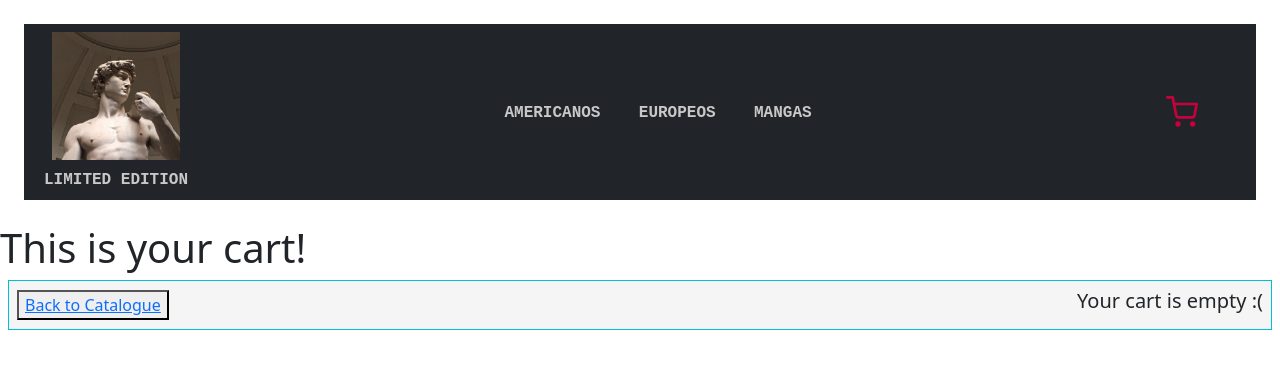
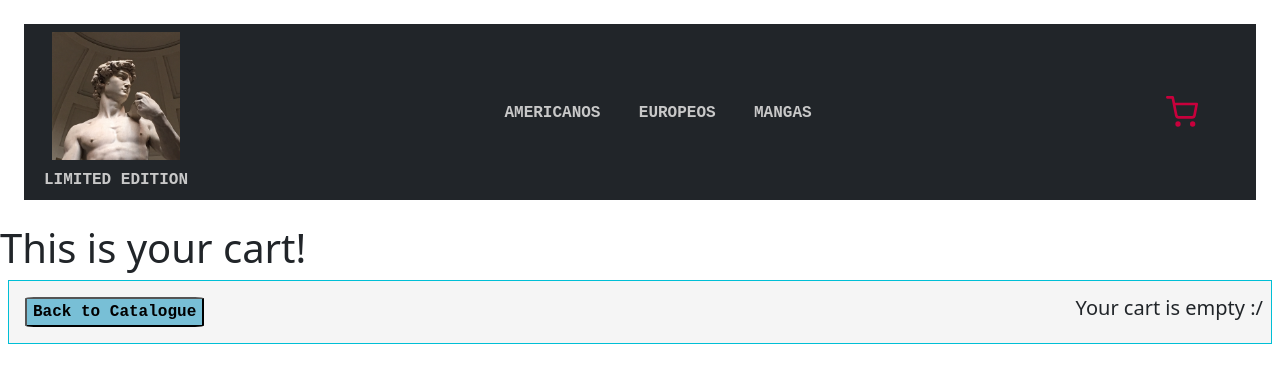
Before and after one commit to lucas-es-lucas/Proyecto_Final_Coder_React_JS, a React (Create React App) app: page /cart in a window 1280 px wide. Shown: the top 366 px of the page. Built offline with nearby package versions, Linux system fonts and the light colour scheme.

Commit message:
subida 20: Firebase. Funcionalidad del Checkout: generación de la orden de compra y envío a la DB. Actualización del Sotck. Para el desafío 11 'Item Collection II'

```diff
--- a/src/components/Cart/Cart.js
+++ b/src/components/Cart/Cart.js
@@ -11,13 +11,13 @@ const Cart = () => {
                <section>
                     <h1>This is your cart!</h1>
                     <article className={styles.cart__item__container}>
-                         <button className={styles.cart__btn}>
-                         <Link to='/'>Back to Catalogue</Link>
+                         <button className={styles.cart__btn__back}>
+                         <Link to='/' className={styles.cart__link__back}>Back to Catalogue</Link>
                          </button>
                          {
                               (cartList.cartList.length > 0)
-                              ? <button className={styles.cart__btn} onClick={cartList.clear}>Empty Cart</button>
-                              : <h5>Your cart is empty :(</h5>
+                              ? <button className={styles.cart__btn__empty} onClick={cartList.clear}>Empty Cart</button>
+                              : <h5>Your cart is empty :/</h5>
                          }
                     </article>
                     {
@@ -64,20 +64,18 @@ const Cart = () => {
                          : <h3> </h3>
                     }
                </section>
-               <section>
-                    {
-                         (cartList.cartList.length > 0)
-                         ?
+               {
+                    (cartList.cartList.length > 0)
+                    ?
+                    <section>
                          <article className={styles.cart__item__container}>
-                              <button className={styles.cart__btn}>
-                              <Link to='/'>Back to Catalogue</Link>
-                              </button>
-                              <button className={styles.cart__btn} onClick={cartList.clear}>Empty Cart</button>
-                              <button className={styles.cart__btn} onClick={cartList.createOrder}>Buy 'em All!</button>
+                              <button className={styles.cart__btn__back}><Link to='/' className={styles.cart__link__back}>Back to Catalogue</Link></button>
+                              <button className={styles.cart__btn__buy} onClick={cartList.createOrder}>Buy 'em All!</button>
+                              <button className={styles.cart__btn__empty} onClick={cartList.clear}>Empty Cart</button>
                          </article>
-                         : <h3> </h3>
-                    }
-               </section>
+                    </section>
+                    : <h3> </h3>
+               }
           </>
      )
 }
--- a/src/components/Cart/Cart.module.css
+++ b/src/components/Cart/Cart.module.css
@@ -36,3 +36,34 @@
 .cart__item__cart {
      width: 100%;
 }
+
+.cart__btn__back {
+     margin: .5rem;
+     border-radius: 5%;
+     background-color: rgb(120, 191, 214);
+     font-family: 'Courier New', Courier, monospace;
+     font-weight: bold;
+}
+
+.cart__link__back {
+     text-decoration: none;
+     color: black;
+}
+
+.cart__btn__empty {
+     margin: .5rem;
+     border-radius: 5%;
+     background-color: rgb(255, 0, 0);
+     color: black;
+     font-family: 'Courier New', Courier, monospace;
+     font-weight: bold;
+}
+
+.cart__btn__buy {
+     margin: .5rem;
+     border-radius: 5%;
+     background-color: rgb(0, 172, 14);
+     color: black;
+     font-family: 'Courier New', Courier, monospace;
+     font-weight: bold;
+}
--- a/src/components/CartContext/CartContext.js
+++ b/src/components/CartContext/CartContext.js
@@ -1,4 +1,4 @@
-import { collection, doc, serverTimestamp, setDoc } from "firebase/firestore";
+import { collection, doc, increment, serverTimestamp, setDoc, updateDoc } from "firebase/firestore";
 import db from "../../utils/firebaseConfig";
 
 const { createContext, useState } = require("react");
@@ -81,22 +81,23 @@ const CartContextProvider = ({children}) => {
           console.log(order);
 
           const createOrderInFirestore = async () => {
+               // agrega el document con un Auto-Id
                const newOrderInFirestore = doc(collection(db, 'orders'));
+               // usa el Auto-Id generado para agregar los datos al document
                await setDoc(newOrderInFirestore, order);
                return newOrderInFirestore;
           };
 
           createOrderInFirestore()
+          // el contenido del .THEN va entre {} porque se ejecuta más de 1 línea
                .then((result) => {
-                         // alert(`Compraste ${result.id}`);
-                         alert('Gracias por tu compra!');
-                         // REVISAR - FALLA EL MAPEO
-                         // cartList.cartList.map(async (item) => {
-                         //      const itemRef = doc(db, 'comics', item.idItem);
-                         //      await updateDoc(itemRef, {
-                         //           stock: increment(-item.qty)
-                         //      });
-                         // });
+                    alert(`Thank U! Your order code is: ${result.id}`);
+                    cartList.map(async (item) => {
+                         const itemRef = doc(db, 'comics', item.id);
+                         await updateDoc(itemRef, {
+                              stock: increment(-item.qty)
+                         });
+                    });
                     clear();
                })
                .catch((error) => console.log(error));
--- a/src/components/Checkout/Checkout.js
+++ b/src/components/Checkout/Checkout.js
@@ -5,7 +5,6 @@ const Checkout = (props) => {
      return (
           <>
                <button className={styles.checkout__btn}>
-                    {/* <Link to='/cart'>{`Ir al Carrito ${props.cantidad}`}</Link> */}
                     <Link to='/cart' className={styles.checkout__link}>Checkout</Link>
                </button>
           </>
--- a/src/components/Item/Item.js
+++ b/src/components/Item/Item.js
@@ -1,5 +1,4 @@
 import styles from './Item.module.css';
-// import ItemCount from "../ItemCount/ItemCount";
 import { Link } from 'react-router-dom';
 
 const Item = (props) => {
@@ -17,9 +16,6 @@ const Item = (props) => {
                     <h5>$ {props.price}</h5>
                     <p>Available units <strong> {props.stock}</strong></p>
                </div>
-               {/* <div className={styles.comic__cart}>
-                    <ItemCount stock={props.stock} initial={1}></ItemCount>
-               </div> */}
           </article>
           </>
      );
--- a/src/components/ItemCount/ItemCount.module.css
+++ b/src/components/ItemCount/ItemCount.module.css
@@ -34,7 +34,7 @@
 .add {
      margin: .5rem;
      border-radius: 5%;
-     background-color: rgb(120, 191, 214);
+     background-color: rgb(0, 172, 14);
      color: black;
      font-family: 'Courier New', Courier, monospace;
      font-weight: bold;
--- a/src/components/ItemDetail/ItemDetail.js
+++ b/src/components/ItemDetail/ItemDetail.js
@@ -9,11 +9,8 @@ const ItemDetail = ({item}) => {
      const [isCheckout, setIsCheckout] = useState(false);
      const cartList = useContext(CartContext);
 
-     // console.log(isCheckout);
-
      const onAdd = (quantity) => {
-          alert(`${quantity} units were added to your cart! ITEM DETAIL`);
-          // console.log(quantity);
+          alert(`${quantity} units were added to your cart!`);
           setItemQuantity(quantity);
           cartList.addItem(item, quantity);
           setIsCheckout(true);
```
Lines whose indentation alone changed are shown as unchanged.
